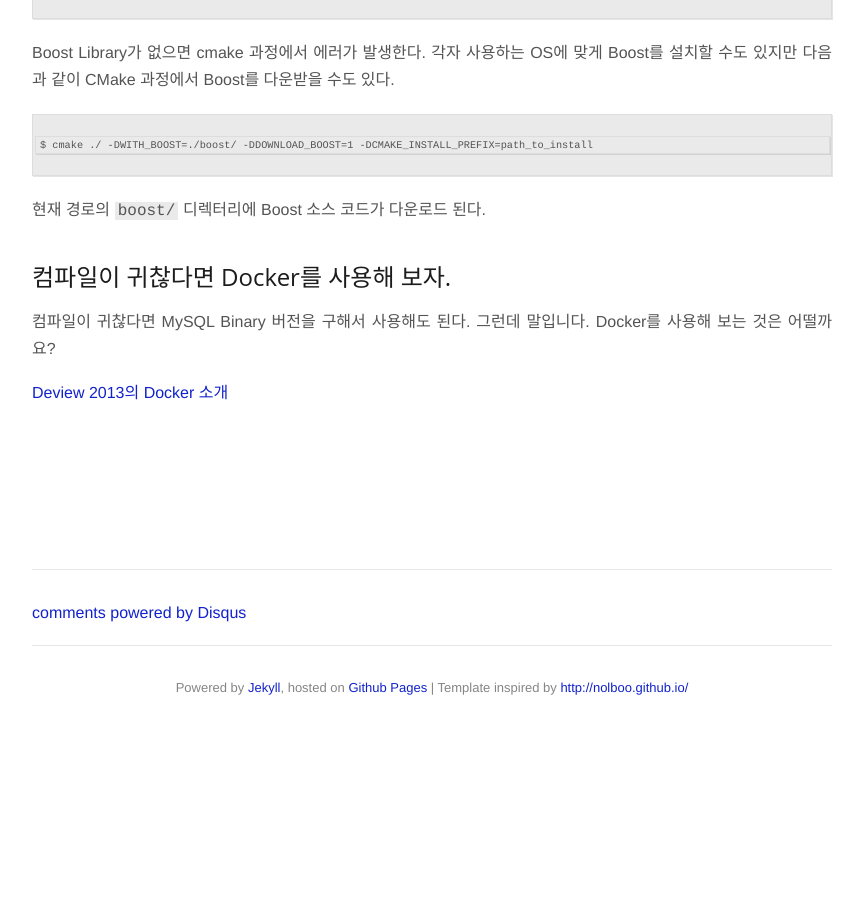
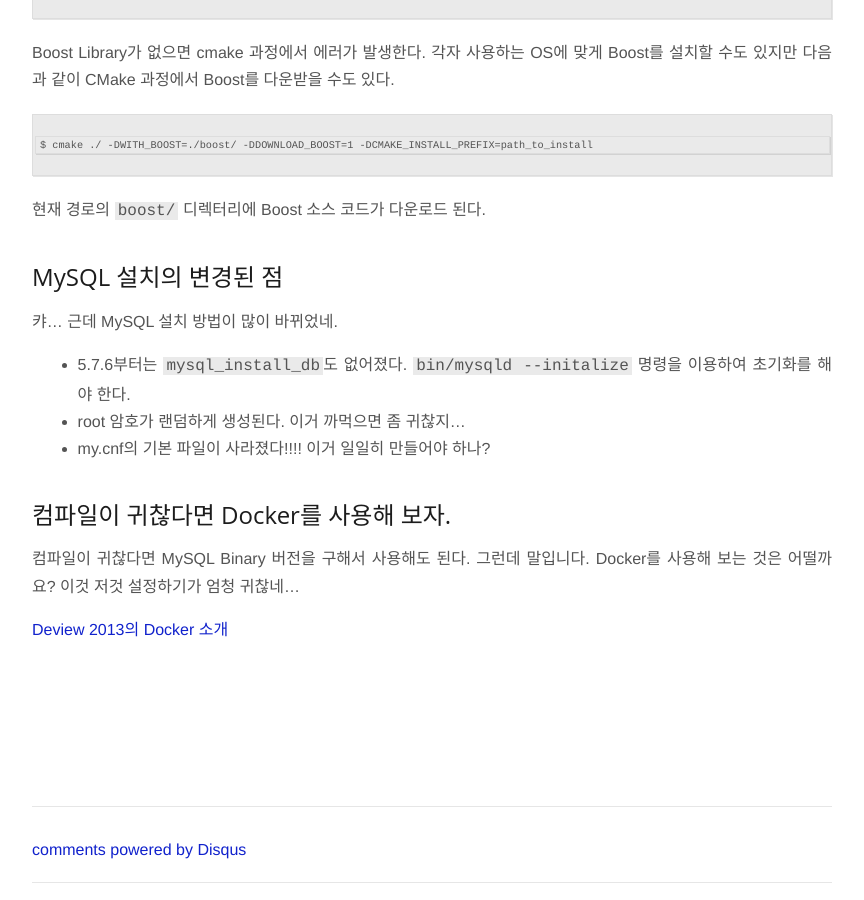
Before and after one commit to jason-heo/jason-heo.github.io, a Jekyll site: the page built from _posts/2015-08-28-installing-mysql5.7-from-src.md, in a window 1280 px wide and 900 px high, scrolled down 782 px. Shown: the whole window, without its empty margins (208-1072 px from the left). Built offline with Jekyll 4.4.1, drawn with Linux system fonts in a browser that asks for light colours; Markdown is read by kramdown in place of the engine named in the settings; comment, search, counter and statistics services are not loaded; before the commit the page ends 1517 px from its top, so only the background shows below that.

Commit message:
MySQL 설치 변경된 점 추가

```diff
--- a/_posts/2015-08-28-installing-mysql5.7-from-src.md
+++ b/_posts/2015-08-28-installing-mysql5.7-from-src.md
@@ -30,9 +30,16 @@
 
 현재 경로의 `boost/` 디렉터리에 Boost 소스 코드가 다운로드 된다.
 
+## MySQL 설치의 변경된 점
+
+캬... 근데 MySQL 설치 방법이 많이 바뀌었네.
+
+- 5.7.6부터는 `mysql_install_db`도 없어졌다. `bin/mysqld --initalize` 명령을 이용하여 초기화를 해야 한다.
+- root 암호가 랜덤하게 생성된다. 이거 까먹으면 좀 귀찮지...
+- my.cnf의 기본 파일이 사라졌다!!!! 이거 일일히 만들어야 하나?
 
 ## 컴파일이 귀찮다면 Docker를 사용해 보자.
 
-컴파일이 귀찮다면 MySQL Binary 버전을 구해서 사용해도 된다. 그런데 말입니다. Docker를 사용해 보는 것은 어떨까요?
+컴파일이 귀찮다면 MySQL Binary 버전을 구해서 사용해도 된다. 그런데 말입니다. Docker를 사용해 보는 것은 어떨까요? 이것 저것 설정하기가 엄청 귀찮네...
 
 [Deview 2013의 Docker 소개](http://deview.kr/2013/detail.nhn?topicSeq=45)
```
